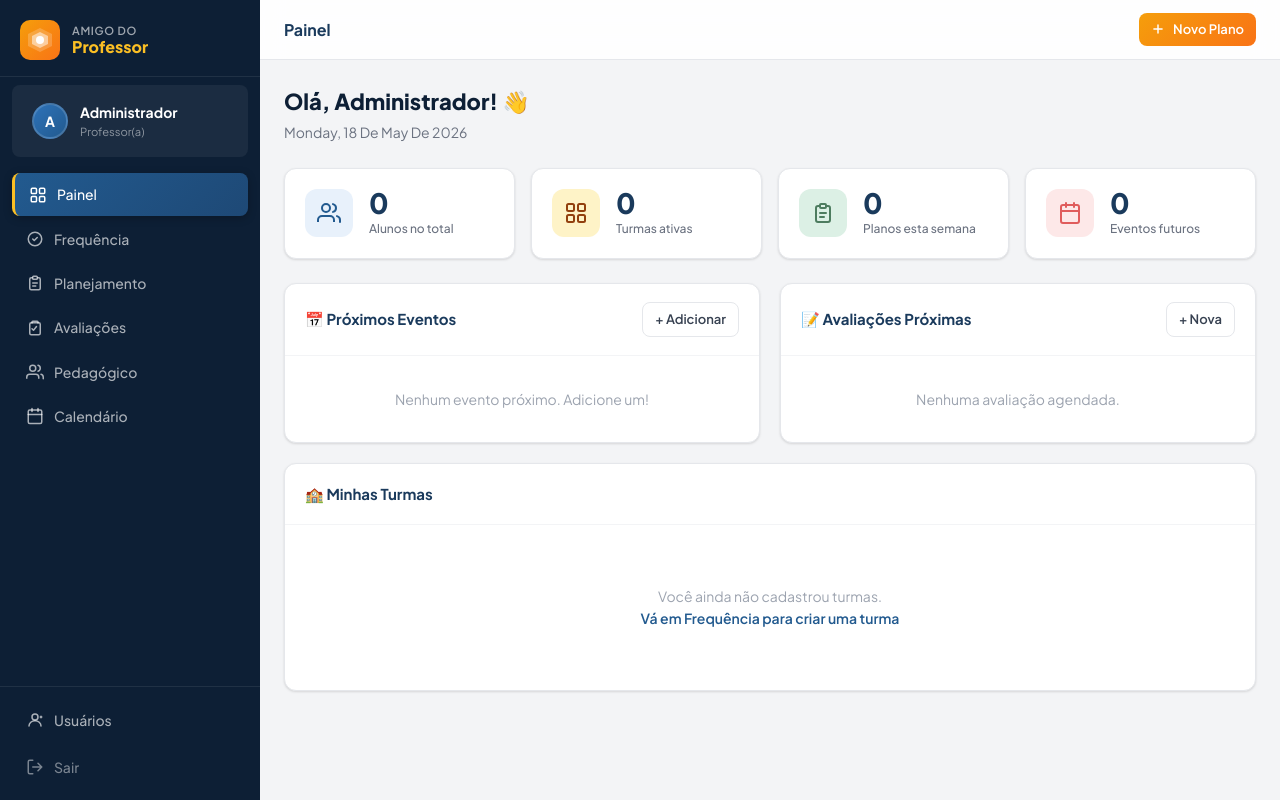
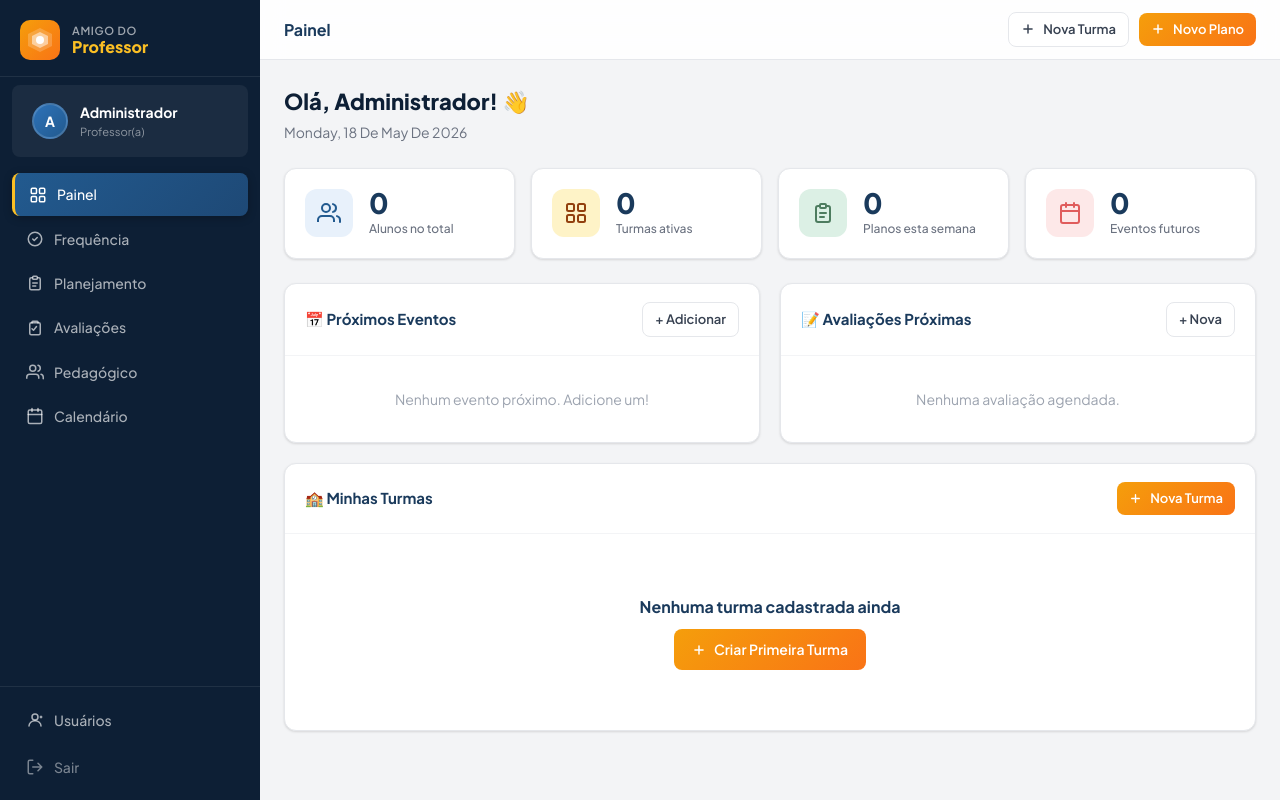
Before and after one commit to mavana1981-boop/AMIGO-PROFESSOR, a Flask app: page /dashboard in a window 1280 px wide. Run offline with Flask 3, Linux system fonts and the light colour scheme; a user stored in the database is signed in.

Commit message:
Update dashboard.html

```diff
--- a/templates/main/dashboard.html
+++ b/templates/main/dashboard.html
@@ -2,6 +2,10 @@
 {% block title %}Painel — Amigo do Professor{% endblock %}
 {% block page_title %}Painel{% endblock %}
 {% block topbar_actions %}
+  <a href="{{ url_for('turmas.nova') }}" class="btn btn-outline btn-sm">
+    <svg width="14" height="14" viewBox="0 0 24 24" fill="none"><path d="M12 5v14M5 12h14" stroke="currentColor" stroke-width="2.5" stroke-linecap="round"/></svg>
+    Nova Turma
+  </a>
   <a href="{{ url_for('planejamento.novo') }}" class="btn btn-accent btn-sm">
     <svg width="14" height="14" viewBox="0 0 24 24" fill="none"><path d="M12 5v14M5 12h14" stroke="currentColor" stroke-width="2.5" stroke-linecap="round"/></svg>
     Novo Plano
@@ -22,44 +26,31 @@
     <div class="stat-icon stat-icon-blue">
       <svg viewBox="0 0 24 24" fill="none"><path d="M17 21v-2a4 4 0 00-4-4H5a4 4 0 00-4 4v2" stroke="currentColor" stroke-width="2"/><circle cx="9" cy="7" r="4" stroke="currentColor" stroke-width="2"/><path d="M23 21v-2a4 4 0 00-3-3.87M16 3.13a4 4 0 010 7.75" stroke="currentColor" stroke-width="2" stroke-linecap="round"/></svg>
     </div>
-    <div>
-      <div class="stat-value">{{ stats.total_alunos }}</div>
-      <div class="stat-label">Alunos no total</div>
-    </div>
+    <div><div class="stat-value">{{ stats.total_alunos }}</div><div class="stat-label">Alunos no total</div></div>
   </div>
   <div class="stat-card">
     <div class="stat-icon stat-icon-amber">
       <svg viewBox="0 0 24 24" fill="none"><rect x="3" y="3" width="7" height="7" rx="1.5" stroke="currentColor" stroke-width="2"/><rect x="14" y="3" width="7" height="7" rx="1.5" stroke="currentColor" stroke-width="2"/><rect x="3" y="14" width="7" height="7" rx="1.5" stroke="currentColor" stroke-width="2"/><rect x="14" y="14" width="7" height="7" rx="1.5" stroke="currentColor" stroke-width="2"/></svg>
     </div>
-    <div>
-      <div class="stat-value">{{ stats.total_turmas }}</div>
-      <div class="stat-label">Turmas ativas</div>
-    </div>
+    <div><div class="stat-value">{{ stats.total_turmas }}</div><div class="stat-label">Turmas ativas</div></div>
   </div>
   <div class="stat-card">
     <div class="stat-icon stat-icon-green">
       <svg viewBox="0 0 24 24" fill="none"><path d="M9 5H7a2 2 0 00-2 2v12a2 2 0 002 2h10a2 2 0 002-2V7a2 2 0 00-2-2h-2" stroke="currentColor" stroke-width="2"/><rect x="9" y="3" width="6" height="4" rx="1" stroke="currentColor" stroke-width="2"/><path d="M9 12h6M9 16h4" stroke="currentColor" stroke-width="2" stroke-linecap="round"/></svg>
     </div>
-    <div>
-      <div class="stat-value">{{ stats.planos_semana }}</div>
-      <div class="stat-label">Planos esta semana</div>
-    </div>
+    <div><div class="stat-value">{{ stats.planos_semana }}</div><div class="stat-label">Planos esta semana</div></div>
   </div>
   <div class="stat-card">
     <div class="stat-icon stat-icon-rose">
       <svg viewBox="0 0 24 24" fill="none"><rect x="3" y="4" width="18" height="18" rx="2" stroke="currentColor" stroke-width="2"/><path d="M16 2v4M8 2v4M3 10h18" stroke="currentColor" stroke-width="2" stroke-linecap="round"/></svg>
     </div>
-    <div>
-      <div class="stat-value">{{ proximos_eventos | length }}</div>
-      <div class="stat-label">Eventos futuros</div>
-    </div>
+    <div><div class="stat-value">{{ proximos_eventos|length }}</div><div class="stat-label">Eventos futuros</div></div>
   </div>
 </div>
 
 <!-- Panels -->
 <div class="dashboard-grid">
 
-  <!-- Próximos eventos -->
   <div class="card">
     <div class="card-header">
       <span class="card-title">📅 Próximos Eventos</span>
@@ -83,7 +74,6 @@
     </div>
   </div>
 
-  <!-- Avaliações próximas -->
   <div class="card">
     <div class="card-header">
       <span class="card-title">📝 Avaliações Próximas</span>
@@ -111,24 +101,31 @@
   <div class="card" style="grid-column: 1 / -1;">
     <div class="card-header">
       <span class="card-title">🏫 Minhas Turmas</span>
+      <a href="{{ url_for('turmas.nova') }}" class="btn btn-accent btn-sm">
+        <svg width="13" height="13" viewBox="0 0 24 24" fill="none"><path d="M12 5v14M5 12h14" stroke="currentColor" stroke-width="2.5" stroke-linecap="round"/></svg>
+        Nova Turma
+      </a>
     </div>
     <div class="card-body">
       {% if turmas %}
       <div class="turma-cards">
         {% for t in turmas %}
-        <a href="{{ url_for('frequencia.registrar', turma_id=t.id) }}" class="turma-card">
+        <a href="{{ url_for('turmas.detalhe', id=t.id) }}" class="turma-card">
           <div class="turma-card-icon">
             <svg viewBox="0 0 24 24" fill="none"><path d="M17 21v-2a4 4 0 00-4-4H5a4 4 0 00-4 4v2" stroke="currentColor" stroke-width="2"/><circle cx="9" cy="7" r="4" stroke="currentColor" stroke-width="2"/></svg>
           </div>
           <div class="turma-card-name">{{ t.nome }}</div>
-          <div class="turma-card-meta">{{ t.alunos | length }} aluno(s) · {{ t.ano }}</div>
+          <div class="turma-card-meta">{{ t.alunos|length }} aluno(s) · {{ t.serie or t.ano }}</div>
         </a>
         {% endfor %}
       </div>
       {% else %}
       <div class="empty-state" style="padding:40px 0;">
-        Você ainda não cadastrou turmas.<br>
-        <a href="#" style="color:var(--navy-700);font-weight:600;">Vá em Frequência para criar uma turma</a>
+        <p style="font-size:1rem;font-weight:700;color:var(--navy-900);margin-bottom:10px;">Nenhuma turma cadastrada ainda</p>
+        <a href="{{ url_for('turmas.nova') }}" class="btn btn-accent">
+          <svg width="14" height="14" viewBox="0 0 24 24" fill="none"><path d="M12 5v14M5 12h14" stroke="currentColor" stroke-width="2.5" stroke-linecap="round"/></svg>
+          Criar Primeira Turma
+        </a>
       </div>
       {% endif %}
     </div>
```
